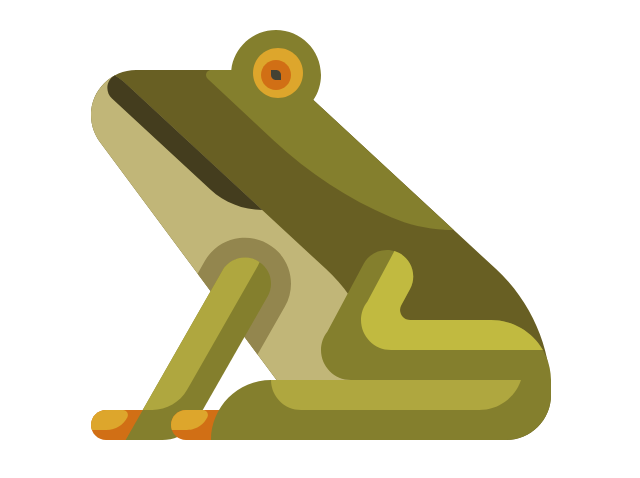
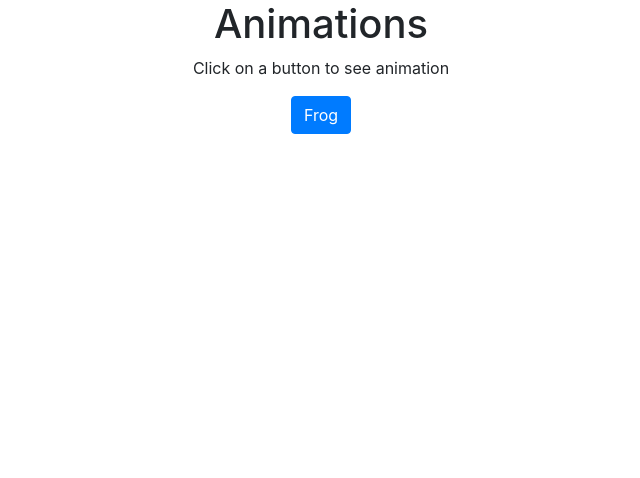
Before and after one commit to andeechu/SVG-Animations, a plain HTML site: page index.html in a window 1280 px wide. Shown: the whole page, without its empty margins (319-959 px from the left). Drawn offline with nearby package versions, Linux system fonts and the light colour scheme.

Commit message:
added a way to select future animations

```diff
--- a/index.html
+++ b/index.html
@@ -4,12 +4,26 @@
     <meta charset="UTF-8">
     <meta name="viewport" content="width=device-width, initial-scale=1.0">
     <link rel="stylesheet" href="style.css">
-    <title>Frog</title>
+    <link rel="stylesheet" href="https://cdn.jsdelivr.net/npm/bootstrap@4.5.3/dist/css/bootstrap.min.css" integrity="sha384-TX8t27EcRE3e/ihU7zmQxVncDAy5uIKz4rEkgIXeMed4M0jlfIDPvg6uqKI2xXr2" crossorigin="anonymous">
+    <script type="text/javascript" src="scripts.js"></script>
+    <title>Animations</title>
 </head>
 <body>
     <!-- Image from svgrepo.com -->
     <!-- I am using this svg image for testing purposes -->
-    <svg width="460" height="460" viewBox="0 0 460 460" fill="none" xmlns="http://www.w3.org/2000/svg">
+    <div id="header" class="center">
+        <h1>Animations</h1>
+        <p>Click on a button to see animation</p>
+    </div>
+
+    <div id="buttons" class="center">
+        <button class="btn btn-primary" onclick="hide_svg('frog_svg')">Frog</button>
+        <!-- Working on animation 11/16 -->
+        <!-- <button class="btn btn-primary">Glossy Cookie</button> -->
+    </div>
+
+    <div id="content" class="container-fluid center">
+        <svg id="frog_svg" width="460" height="460" viewBox="0 0 460 460" fill="none" xmlns="http://www.w3.org/2000/svg" display="none">
             <g id="frog">
             <g id="body">
             <path id="XMLID 3218" d="M460 394.903C460 419.809 439.809 440 414.903 440H252.695C238.418 440 224.984 433.24 216.478 421.774L8.88 141.968C3.113 134.196 0 124.775 0 115.097C0 90.191 20.191 70 45.097 70H172.328C183.689 70 194.631 74.288 202.967 82.007L405.039 269.11C440.08 301.556 460 347.147 460 394.903Z" fill="#685F23"/>
@@ -36,5 +50,8 @@
             </g>
             </g>
         </svg>
+    </div>
+
+    <div id="footer"></div>
 </body>
 </html>
--- /dev/null
+++ b/scripts.js
@@ -0,0 +1,5 @@
+function hide_svg(el_id) {
+    const frog = document.getElementById(el_id)
+    const d = frog.style.display
+    frog.style.display = d == '' || d == 'none' ? 'inline' : 'none'
+}
--- a/style.css
+++ b/style.css
@@ -3,7 +3,8 @@
     padding: 0;
     box-sizing: border-box;
 }
-body {
+
+.center {
     text-align: center;
 }
 
```
Lines whose indentation alone changed are shown as unchanged.
